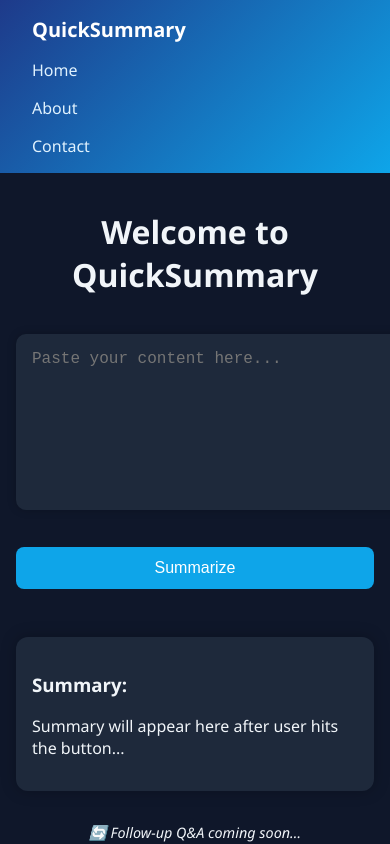
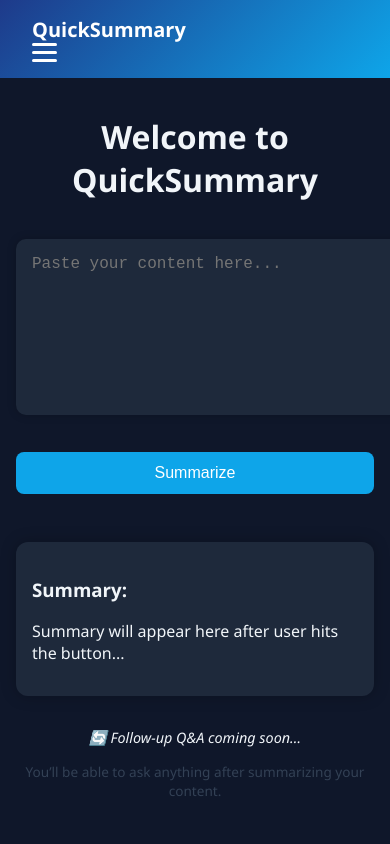
Before and after one commit to ak01abhinav/quickSummarizer, a Next.js app: page / in a window 390 px wide. Shown: the top 844 px of the page. Built offline with nearby package versions, Linux system fonts and the light colour scheme.

Commit message:
added hamburger menu

```diff
--- a/src/app/globals.css
+++ b/src/app/globals.css
@@ -146,3 +146,57 @@ footer {
     width: 100%;
   }
 }
+
+/* =============================
+   🍔 Hamburger Styles (Mobile)
+============================= */
+
+/* Hamburger icon hidden by default (shown on small screens only) */
+.hamburger {
+  display: none;
+  flex-direction: column;
+  gap: 5px;
+  cursor: pointer;
+}
+
+.bar {
+  width: 25px;
+  height: 3px;
+  background-color: #ffffff;
+  border-radius: 2px;
+}
+
+/* =============================
+   📱 Mobile Navigation Tweaks
+============================= */
+@media (max-width: 768px) {
+  /* Make hamburger icon visible */
+  .hamburger {
+    display: flex;
+  }
+
+  /* Hide nav links unless toggled */
+  .nav-links {
+    display: none;
+    flex-direction: column;
+    gap: 0.5rem;
+    margin-top: 1rem;
+    background-color: #1e293b;
+    padding: 1rem;
+    border-radius: 8px;
+    width: 100%;
+  }
+
+  /* When .show class is added, display nav */
+  .nav-links.show {
+    display: flex;
+  }
+
+  /* Optional: make links wider and easier to tap */
+  .nav-links a {
+    padding: 0.5rem 0;
+  }
+}
+.nav-links {
+  transition: all 0.3s ease;
+}
--- a/src/app/page.js
+++ b/src/app/page.js
@@ -5,6 +5,7 @@ import { useState } from "react"; // Import React hook to manage component state
 export default function Home() {
   // State for the input textarea
   const [input, setInput] = useState("");
+  const [menuOpen, setMenuOpen] = useState(false); // Controls mobile menu visibility
 
   // State for the summary output box
   const [summary, setSummary] = useState("");
@@ -30,11 +31,18 @@ export default function Home() {
     <div>
       {/* 🔷 HEADER SECTION */}
       <header className="header">
-        {/* Left side: App name */}
+        {/* 🔹 Left: App Name */}
         <div className="logo">QuickSummary</div>
 
-        {/* Right side: Navigation links */}
-        <nav className="nav-links">
+        {/* 🔹 Right: Hamburger Icon (only shown on mobile) */}
+        <div className="hamburger" onClick={() => setMenuOpen(!menuOpen)}>
+          <div className="bar"></div>
+          <div className="bar"></div>
+          <div className="bar"></div>
+        </div>
+
+        {/* 🔹 Nav links – hidden on mobile unless menuOpen is true */}
+        <nav className={`nav-links ${menuOpen ? "show" : ""}`}>
           <a href="#">Home</a>
           <a href="#">About</a>
           <a href="#">Contact</a>
@@ -84,7 +92,7 @@ export default function Home() {
 
         {/* Footer section */}
         <footer>
-          <p>Built with ❤️ by Abhinav</p>
+          <p>Built with 💙 by Abhinav</p>
         </footer>
       </main>
     </div>
```
